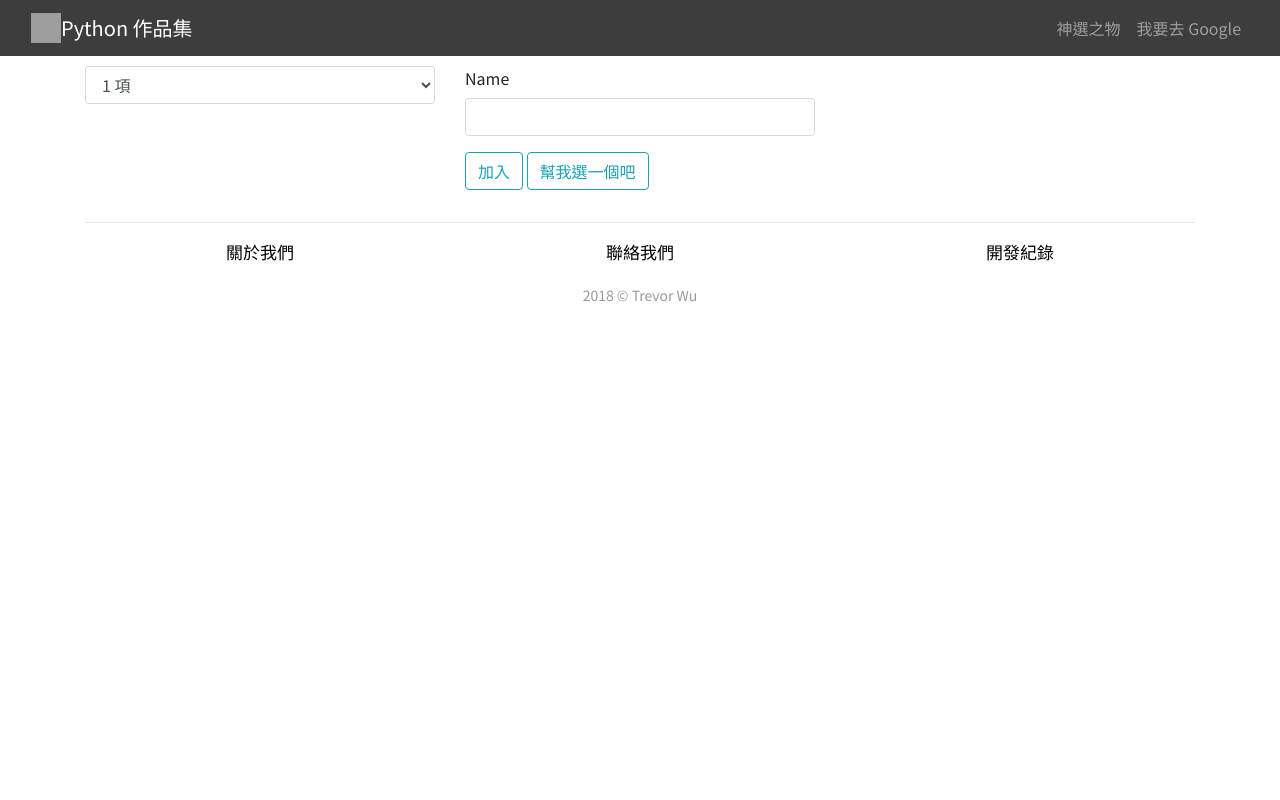
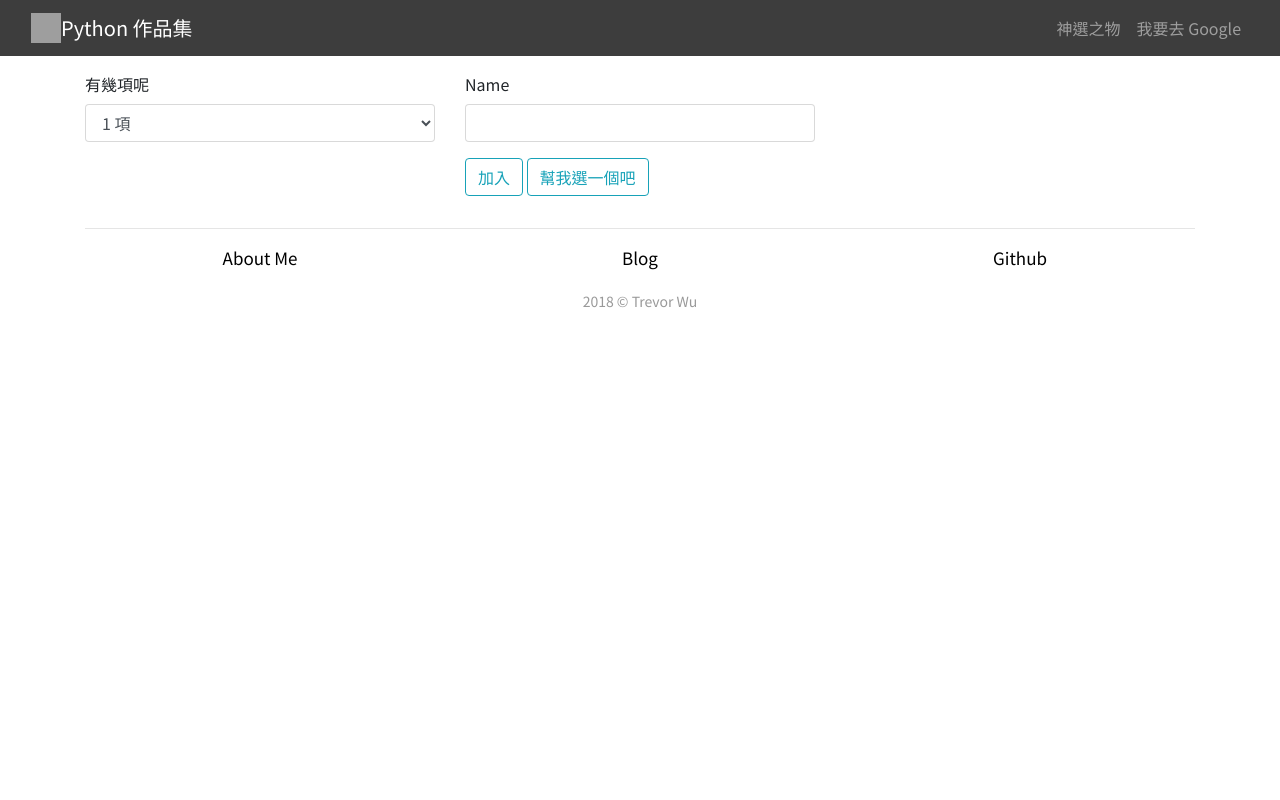
Before and after one commit to MrNegativeTW/Python3_Practice, a Flask app: page /DiffToChoice in a window 1280 px wide. Run offline with Flask 2, Linux system fonts and the light colour scheme; some libraries are stand-ins or nearby versions; grey boxes are pictures that could not be loaded.

Commit message:
超難的Flask

```diff
--- a/FlaskPractice/main.py
+++ b/FlaskPractice/main.py
@@ -2,13 +2,6 @@ import json
 from flask import Flask, render_template, url_for, flash, request
 from flask_wtf import FlaskForm
 from wtforms import SelectField, StringField, SubmitField
-
-class TestForm(FlaskForm):
-	number = SelectField('有幾項呢', choices=[('1','1 項'), ('2','2 項')])
-	item = StringField('Name')
-	add = SubmitField('加入')
-	submit = SubmitField('幫我選一個吧')
-
 
 app = Flask(__name__)
 app.config['SECRET_KEY'] = 'a83c51c8b7fc804eb395d7c1d753fa28'
@@ -18,16 +11,29 @@ app.config['SECRET_KEY'] = 'a83c51c8b7fc804eb395d7c1d753fa28'
 def hello():
 	return render_template('index.html')
 
+class TestForm(FlaskForm):
+	number = SelectField('有幾項呢', choices=[('1','1 項'), ('2','2 項')])
+	item = StringField('Name')
+	add = SubmitField(label='加入')
+	submit = SubmitField('幫我選一個吧')
+
 # 神選之物
 @app.route('/DiffToChoice', methods=['GET', 'POST'])
 def DiffToChoice():
 	form = TestForm()
+
 	qu=[]
 	itemss = form.item.data
+
 	if request.method == 'POST':
-		qu.append(itemss)
-
-	return render_template('DiffToChoice.html', form=form)
+		if request.form['submit'] == 'Do':
+			qu.append(itemss)
+		elif request.form['submit'] == 'NotDo':
+			return render_template('ToGoogle.html', form=form)
+		else:
+			pass
+	elif request.method == 'GET':
+		return render_template('DiffToChoice.html', form=form)
 
 
 
--- a/FlaskPractice/static/css/style.css
+++ b/FlaskPractice/static/css/style.css
@@ -3,7 +3,7 @@
 .global-font-family{
 	font-family: 'Noto Sans TC', sans-serif;
 }
-body {
+Nobody {
 	padding-top: 50px;
 }
 .wowTop{
@@ -53,7 +53,7 @@ body{
 
 /*Header-Nightsky*/
 .header-nightsky {
-    background: url("http://no-awful-food.byethost7.com/assets/img/header.jpg") no-repeat;
+    background: url("https://images.unsplash.com/photo-1527657580387-0f1e1aeba8b9?ixlib=rb-0.3.5&ixid=eyJhcHBfaWQiOjEyMDd9&s=4ad5d466be31231a9054c66cb08ddc6d&auto=format&fit=crop&w=1351&q=80") no-repeat;
 	height: 100%;
 	background-position: center;
     background-repeat: no-repeat;
--- a/FlaskPractice/templates/DiffToChoice.html
+++ b/FlaskPractice/templates/DiffToChoice.html
@@ -6,6 +6,7 @@
 		<div class="col-sm">
 			<form method="POST" action="">
 				{{ form.hidden_tag() }}
+				{{ form.number.label(class="form-control-label") }}
 				{{ form.number(class="form-control") }}
 			</form>
 		</div>
--- a/FlaskPractice/templates/index.html
+++ b/FlaskPractice/templates/index.html
@@ -2,8 +2,8 @@
 {% block Content %}
 <div class="header-nightsky">
         <div class="hero">
-            <h1>你知道嗎</h1>
-            <p>這邊都是我用 Python + Flask 弄出來的</p>
+            <h1>Some Python Works</h1>
+            <p>這邊會放一些我用 Python + Flask 弄出來的小東西</p>
         </div>
     </div>
     <!--嗨 你好 原來你也看原始碼-->
@@ -35,5 +35,4 @@
 			</div>
 		</div>
 	</div>
-
 {% endblock Content %}
--- a/FlaskPractice/templates/layout.html
+++ b/FlaskPractice/templates/layout.html
@@ -36,7 +36,7 @@
 </head>
 
 <body class="global-font-family">
-<nav class="navbar navbar-expand-lg fixed-top navbar-dark" id="mainNav" style="background-color: #3d3d3d;position:fixed;">
+<nav class="navbar navbar-expand-lg navbar-dark" style="background-color: #3d3d3d">
 	<div class="container-fluid">
 		<a class="navbar-brand js-scroll-trigger" href="../">
 			<img src="../assets/img/navIcon.png" width="30" height="30" class="d-inline-block align-top" alt="">Python 作品集</a>
@@ -73,13 +73,13 @@ $("#place_holder").addClass("flash");
 <hr>
 	<div class="row">
 		<div class="col-sm wowBottom">
-			<a style="color: #000000; font-size: 17px;" href="../aboutUs">關於我們</a>
+			<a style="color: #000000; font-size: 17px;" target="_blank" href="http://bio.trevorwu.ga/">About Me</a>
 		</div>
 		<div class="col-sm wowBottom">
-			<a style="color: #000000; font-size: 17px;" target="_blank" href="https://goo.gl/forms/oazr43vIwYkGGdcg2">聯絡我們</a>
+			<a style="color: #000000; font-size: 17px;" target="_blank" href="https://mrnegativetw.github.io/">Blog</a>
 		</div>
 		<div class="col-sm wowBottom">
-			<a style="color: #000000; font-size: 17px;" href="../log">開發紀錄</a>
+			<a style="color: #000000; font-size: 17px;" target="_blank" href="https://github.com/MrNegativeTW">Github</a>
 		</div>
 	</div>
 	<div class="row">
```
